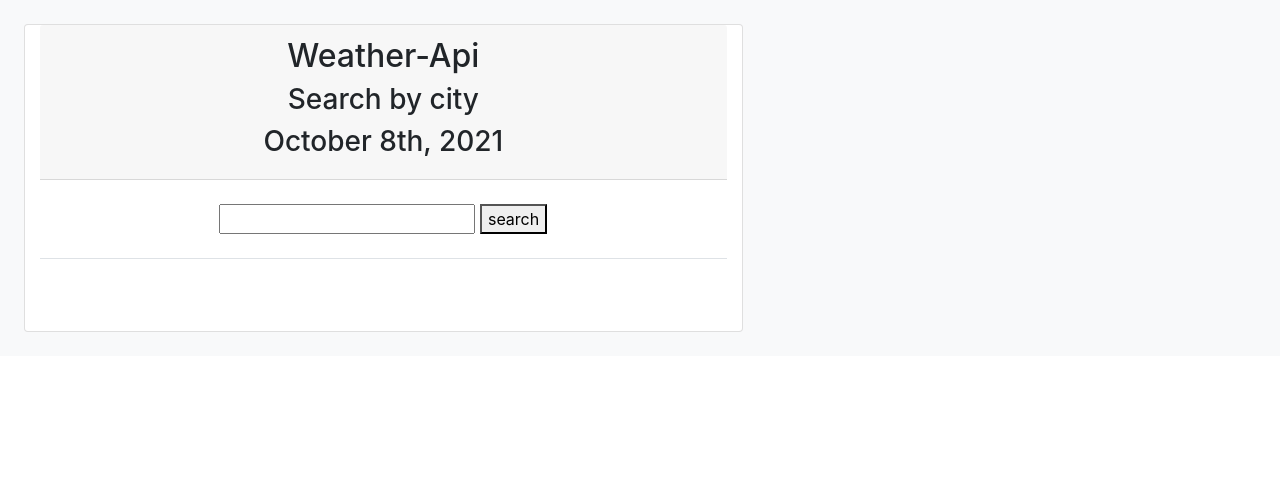
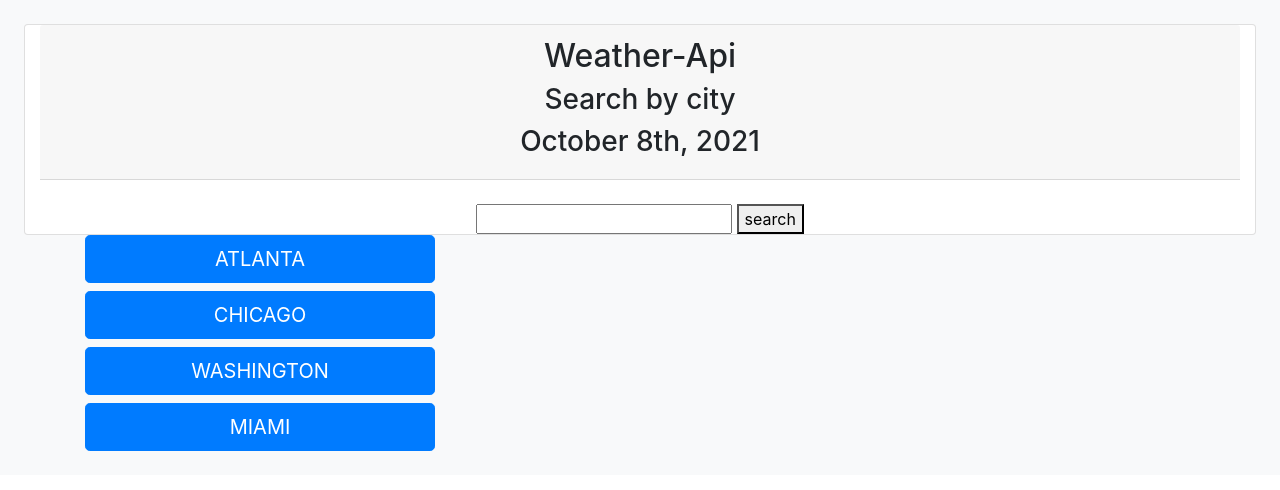
Before and after one commit to tallerdeldiablo/Weather-Api, a plain HTML site: page index.html in a window 1280 px wide. Drawn offline with nearby package versions, Linux system fonts and the light colour scheme.

Commit message:
added cities

```diff
--- a/index.html
+++ b/index.html
@@ -11,7 +11,7 @@
 <body>
 
     <main class="flex-row justify-center align-center col-auto p-4 bg-light">
-        <section class="card card-rounded col-7 bg-white">
+        <section class="card card-rounded col-12 bg-white">
           <header class="card-header text-center">
             <h2 class="text-black">
                 Weather-Api
@@ -29,14 +29,38 @@
               search
             </button>
           </div>
-          <table class="card-body table mx-auto my-4">
+
+        </section>
+
+
+        <section id = cities>
+          <div class="container">
+            <div class="row">
+              <div class="col-sm">
+                <button id="ATL" type="button" class="btn btn-primary btn-lg btn-block">ATLANTA</button>
+                <button type="button" class="btn btn-primary btn-lg btn-block">CHICAGO</button>
+                <button type="button" class="btn btn-primary btn-lg btn-block">WASHINGTON</button>
+                <button type="button" class="btn btn-primary btn-lg btn-block">MIAMI</button>
+              </div>
+              <div class="col-sm">
+                <table >
+
                   <th>
-              <p class="my-4"> </p>
+                    <h2 id="nameCity"> </h2>
                     <p id="wea"> </p>
                     <p id="hum"> </p>
                   </th>
                   <tbody id="repo-table" class="mx-auto text-center"></tbody>
                 </table>
+              </div>
+              <div class="col-sm">
+
+
+              </div>
+            </div>
+          </div>
+
+
         </section>
 
         <script src="https://code.jquery.com/jquery-3.2.1.slim.min.js" integrity="sha384-KJ3o2DKtIkvYIK3UENzmM7KCkRr/rE9/Qpg6aAZGJwFDMVNA/GpGFF93hXpG5KkN" crossorigin="anonymous"></script>
```
Lines whose indentation alone changed are shown as unchanged.
